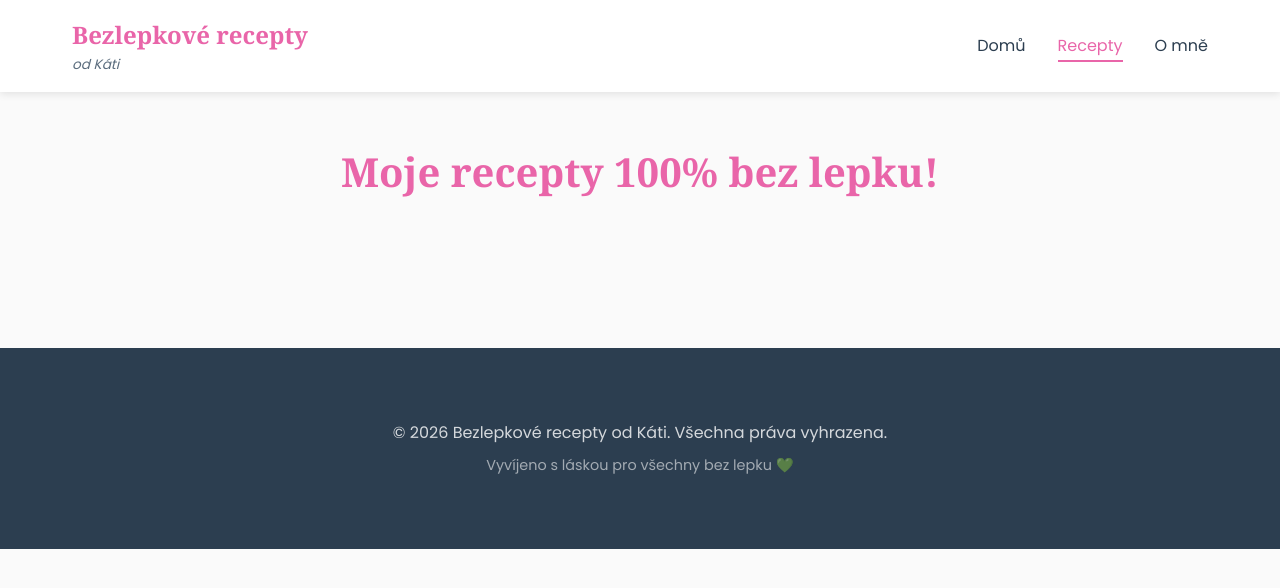
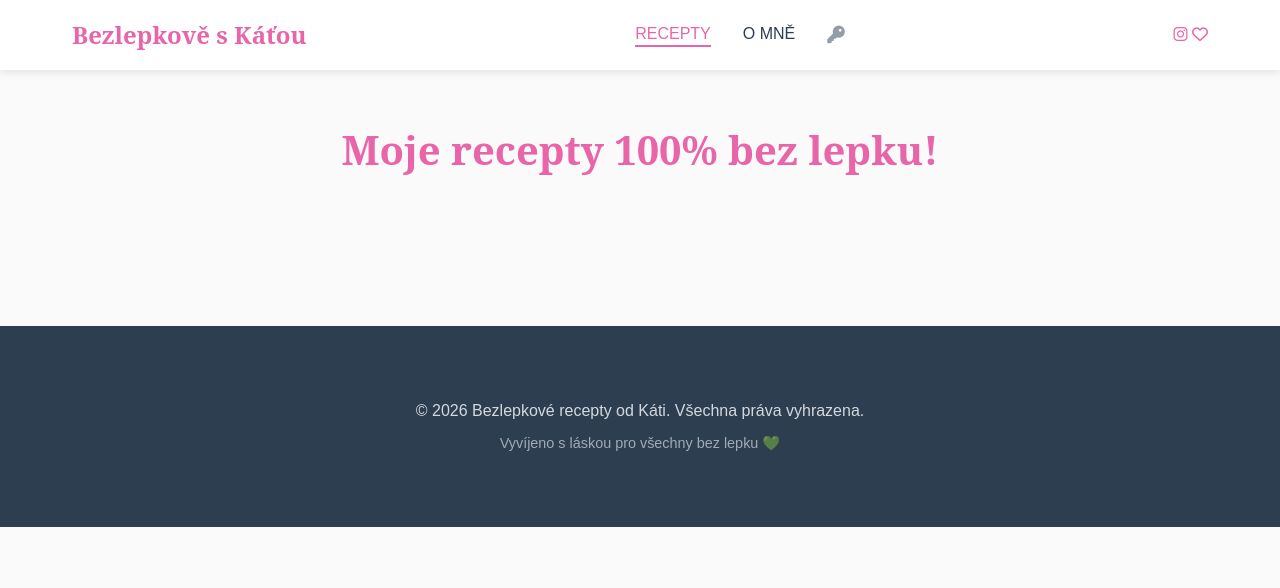
Before and after one commit to zn6htrbhvn-rgb/Kata_recepty_bezlep, a plain HTML site: page recepty.html in a window 1280 px wide. Drawn offline with Linux system fonts and the light colour scheme; no server answers; a web font is replaced by a local one.

Commit message:
Update recepty.html

```diff
--- a/recepty.html
+++ b/recepty.html
@@ -3,28 +3,31 @@
 <head>
     <meta charset="UTF-8">
     <meta name="viewport" content="width=device-width, initial-scale=1.0">
-    <title>Recepty - Bezlepkové recepty od Káti</title>
+    <title>Recepty - Bezlepkově s Káťou</title>
     <link rel="stylesheet" href="styly.css">
     <link rel="preconnect" href="https://fonts.googleapis.com">
     <link rel="preconnect" href="https://fonts.gstatic.com" crossorigin>
-    <link href="https://fonts.googleapis.com/css2?family=Noto+Serif:ital,wght@0,100..900;1,100..900&display=swap" rel="stylesheet">
-    <link href="https://fonts.googleapis.com/css2?family=Poppins:wght@300;400;600;700&display=swap" rel="stylesheet">
+    <link href="https://fonts.googleapis.com/css2?family=Great+Vibes&family=Playfair+Display:ital,wght@0,400..900;1,400..900&family=Inter:wght@300;400;500;600&display=swap" rel="stylesheet">
+    <link rel="stylesheet" href="https://cdnjs.cloudflare.com/ajax/libs/font-awesome/6.4.0/css/all.min.css">
 </head>
 <body>
     <!-- Navigation -->
     <nav class="navbar">
         <div class="nav-container">
-            <a href="index.html">
+            <a href="index.html" class="logo-link">
                 <div class="logo">
-                <h2>Bezlepkové recepty</h2>
-                <p class="tagline">od Káti</p>
-            </div>
+                    <h2>Bezlepkově s Káťou</h2>
+                </div>
             </a>
             <ul class="nav-menu">
-                <li><a href="index.html">Domů</a></li>
-                <li><a href="recepty.html" class="active">Recepty</a></li>
-                <li><a href="index.html#about">O mně</a></li>
+                <li><a href="recepty.html" class="active">RECEPTY</a></li>
+                <li><a href="o-mne.html">O MNĚ</a></li>
+                <li><a href="admin.html" class="nav-admin-link" title="Admin"><i class="fa-solid fa-key"></i></a></li>
             </ul>
+            <div class="nav-social">
+                <a href="#"><i class="fa-brands fa-instagram"></i></a>
+                <a href="#"><i class="fa-regular fa-heart"></i></a>
+            </div>
         </div>
     </nav>
 
```
